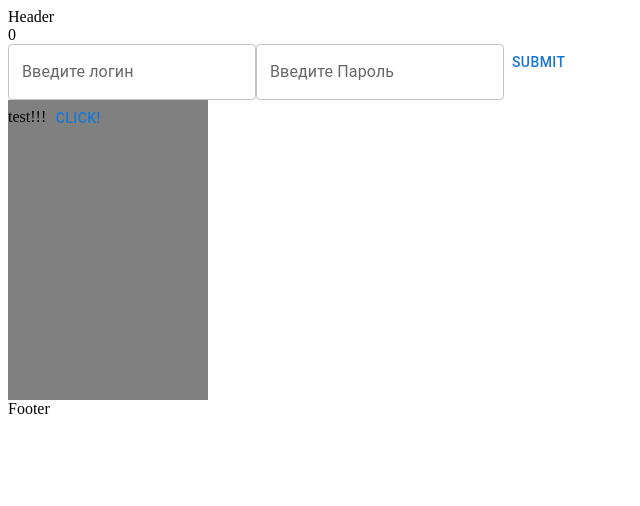
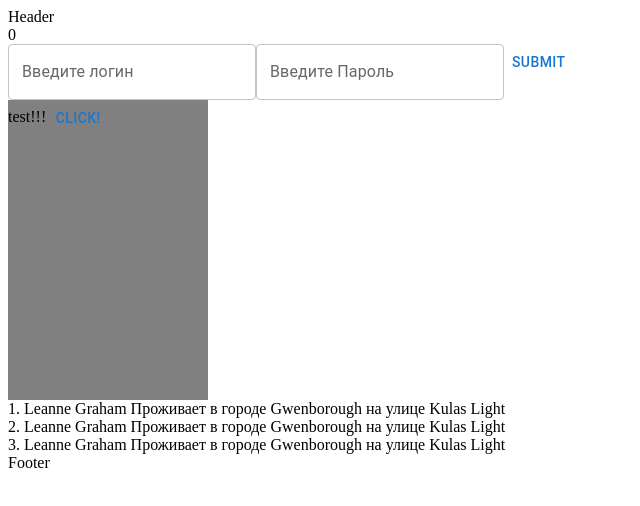
Before and after one commit to devilar/severauto, a React app: page / in a window 1280 px wide. Shown: the top 506 px of the page, without its empty margins (0-640 px from the left). Built offline with nearby package versions, Linux system fonts and the light colour scheme.

Commit message:
next step 2

```diff
--- a/src/App.tsx
+++ b/src/App.tsx
@@ -11,8 +11,44 @@ import Auth from './components/Auth/Auth';
 import Header from './components/Header/Header';
 import Footer from './components/Footer/Footer';
 import counter from './store/counter';
+import UserList from './components/UserList';
+import { IUser } from './types/types';
 
 export const App = () => {
+
+  const users: IUser[] = [
+    {
+      id: 1,
+      name: "Leanne Graham",
+      email: "Sincere@april.biz",
+      adress: {
+        street: "Kulas Light",
+        city: "Gwenborough",
+        zipcode: "92998-3874",
+      }
+    },
+    {
+      id: 2,
+      name: "Leanne Graham",
+      email: "Sincere@april.biz",
+      adress: {
+        street: "Kulas Light",
+        city: "Gwenborough",
+        zipcode: "92998-3874",
+      }
+    },
+    {
+      id: 3,
+      name: "Leanne Graham",
+      email: "Sincere@april.biz",
+      adress: {
+        street: "Kulas Light",
+        city: "Gwenborough",
+        zipcode: "92998-3874",
+      }
+    },
+
+  ]
 
   const clickHandler = (e) =>{
 
@@ -28,6 +64,8 @@ export const App = () => {
         test!!!
       </Test>
 
+      <UserList users={users}/>
+
       <Footer/>
     </div>
   );
--- a/src/components/UserList.tsx
+++ b/src/components/UserList.tsx
@@ -2,7 +2,7 @@ import React, { FC } from 'react';
 import { IUser } from '../types/types';
 
 interface UserListProps {
-  users: IUser[]
+  users: IUser[];
 }
 
 const UserList:FC<UserListProps> = ({users}) => {
@@ -10,6 +10,9 @@ const UserList:FC<UserListProps> = ({users}) => {
   return (
     <div>
 
+      {users.map(user=>
+        <div key={user.id}>{user.id}. {user.name} Проживает в городе {user.adress.city} на улице {user.adress.street}</div>
+      )}
     </div>
   );
 };
```
